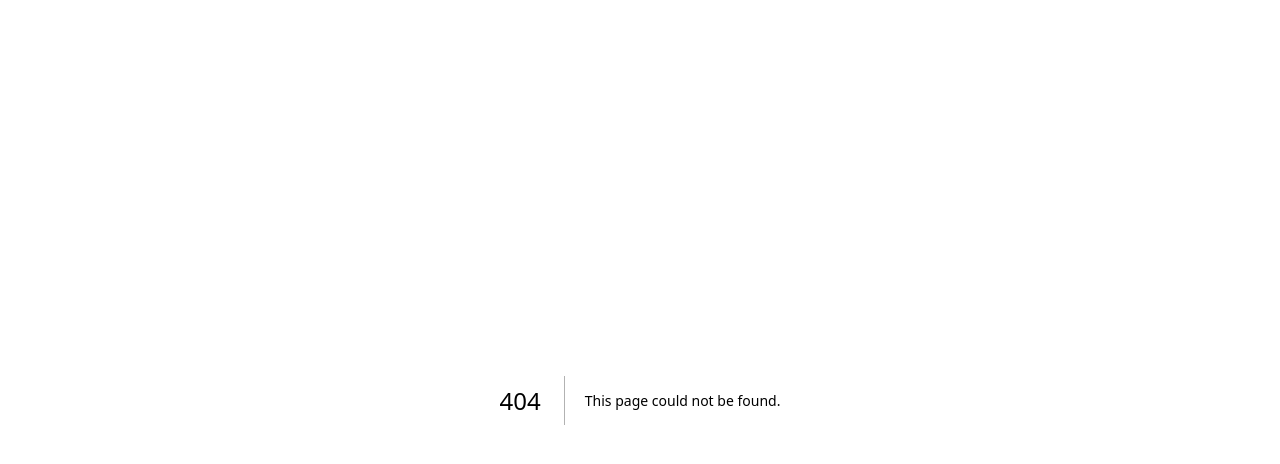
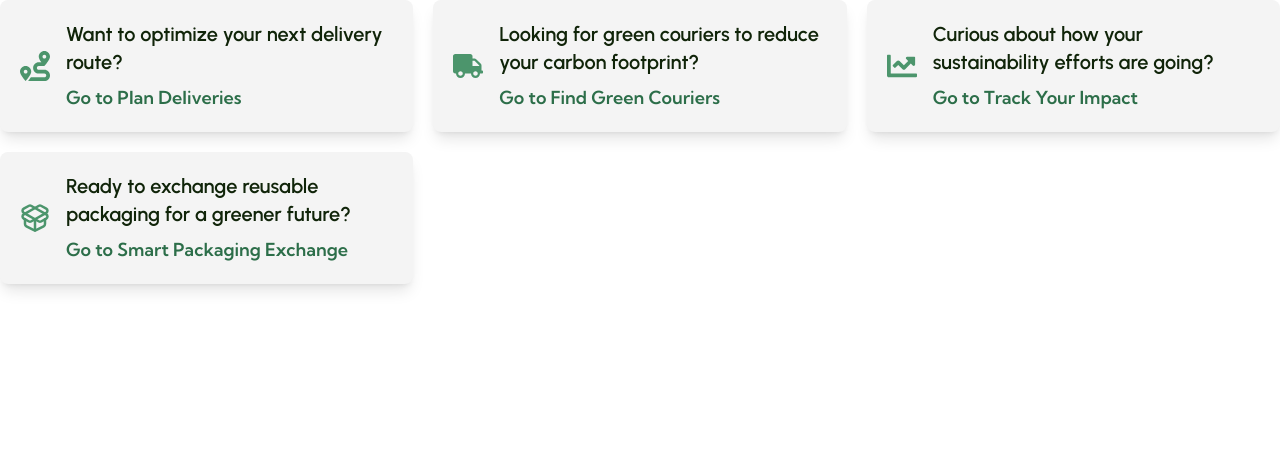
Before and after one commit to fromjyce/EcoChain, a Next.js app in the folder frontend/: page /dashboard/quicklinks in a window 1280 px wide. Before the commit this address had no page. Shown: the top 464 px of the page. Built offline with nearby package versions, Linux system fonts and the light colour scheme.

Commit message:
added quicklinks

```diff
--- /dev/null
+++ b/frontend/pages/dashboard/quicklinks.js
@@ -0,0 +1,58 @@
+import { FaRoute, FaTruck, FaChartLine } from 'react-icons/fa';
+import { LuPackageOpen } from "react-icons/lu";
+
+const QuickLinks = () => {
+  const links = [
+    {
+      id: 1,
+      question: "Want to optimize your next delivery route?",
+      name: "Plan Deliveries",
+      url: "/route-optimization",
+      icon: <FaRoute />,
+    },
+    {
+      id: 2,
+      question: "Looking for green couriers to reduce your carbon footprint?",
+      name: "Find Green Couriers",
+      url: "/low-emission-couriers",
+      icon: <FaTruck />,
+    },
+    {
+      id: 3,
+      question: "Curious about how your sustainability efforts are going?",
+      name: "Track Your Impact",
+      url: "/analytics",
+      icon: <FaChartLine />,
+    },
+    {
+      id: 4,
+      question: "Ready to exchange reusable packaging for a greener future?",
+      name: "Smart Packaging Exchange",
+      url: "/spen",
+      icon: <LuPackageOpen />,
+    },
+  ];
+
+  return (
+    <div className="grid grid-cols-1 md:grid-cols-2 lg:grid-cols-3 gap-5">
+      {links.map((link) => (
+        <div key={link.id} className="bg-[#f4f4f4] p-5 rounded-lg shadow-lg hover:shadow-xl transition-all">
+          <div className="flex items-center space-x-4">
+            <div className="text-3xl text-[#4c956cff]">{link.icon}</div>
+            <div>
+              <p className="text-xl font-semibold text-[#102409] urbanist">{link.question}</p>
+              <a
+                href={link.url}
+                className="text-[#2c6e49ff] mt-2 inline-block text-lg font-semibold kumbh_sans hover:text-[#0d2116]"
+              >
+                Go to {link.name}
+              </a>
+            </div>
+          </div>
+        </div>
+      ))}
+    </div>
+  );
+};
+
+export default QuickLinks;
```
